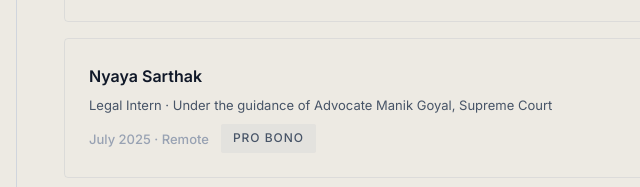
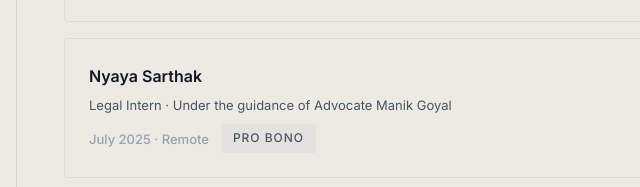
Before and after one commit to Dhruvgupta1015/anirudh-gupta-legal-profile, a website built with Vite: page index.html in a window 1280 px wide. Shown: the part 4827-5014 px from the top of the page, 48-688 px from the left. Built offline with nearby package versions, Linux system fonts and the light colour scheme; a web font is replaced by a local one.

Commit message:
fix: clarify Nyaya Sarthak professional attribution

```diff
--- a/index.html
+++ b/index.html
@@ -487,7 +487,7 @@
             <div class="experience-entry__header">
               <div>
                 <div class="experience-entry__org">Nyaya Sarthak</div>
-                <div class="experience-entry__subtitle">Legal Intern · Under the guidance of Advocate Manik Goyal, Supreme Court</div>
+                <div class="experience-entry__subtitle">Legal Intern &middot; Under the guidance of Advocate Manik Goyal</div>
                 <div class="experience-entry__meta">
                   <span class="experience-entry__period">July 2025 · Remote</span>
                   <span class="tag tag--steel">Pro Bono</span>
```
